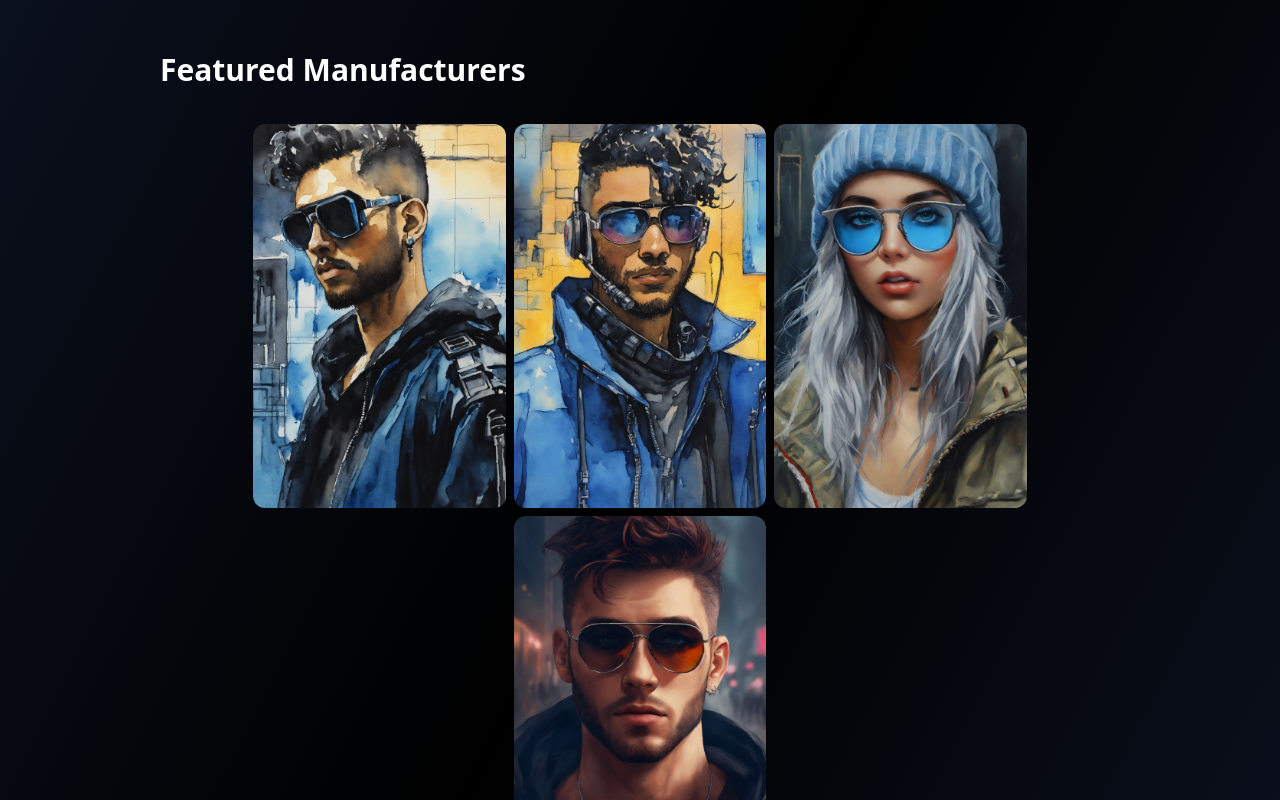
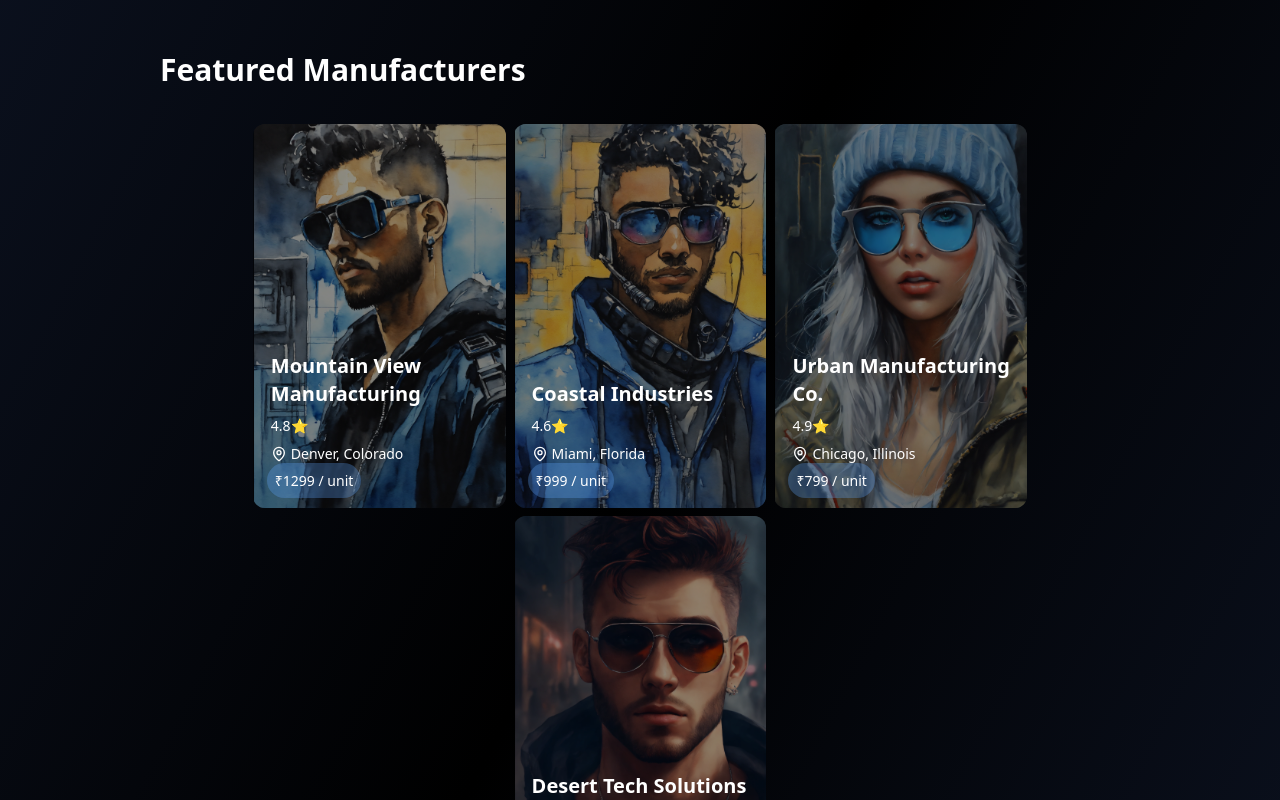
Before and after one commit to tashifkhan/Designique-rideHack24, a Next.js app in the folder frontend/: page /manufacturer in a window 1280 px wide. Shown: the part 780-1580 px from the top of the page. Built offline with nearby package versions, Linux system fonts and the light colour scheme.

Commit message:
featured manu updated

```diff
--- a/frontend/components/ui/direction-aware-hover.tsx
+++ b/frontend/components/ui/direction-aware-hover.tsx
@@ -63,10 +63,11 @@ export const DirectionAwareHover = ({
 
 	return (
 		<motion.div
+			onClick={() => setDirection(direction === "" ? "left" : "")}
 			onMouseEnter={handleMouseEnter}
 			ref={ref}
 			className={cn(
-				"md:h-96 w-60 h-60 md:w-96 bg-transparent rounded-xl overflow-hidden group/card relative",
+				"md:h-96 w-60 h-60 md:w-96 bg-transparent rounded-xl overflow-hidden group/card relative cursor-pointer",
 				className
 			)}
 		>
@@ -74,10 +75,15 @@ export const DirectionAwareHover = ({
 				<motion.div
 					className="relative h-full w-full"
 					initial="initial"
-					whileHover={direction}
+					animate={direction ? direction : "initial"}
 					exit="exit"
 				>
-					<motion.div className="group-hover/card:block hidden absolute inset-0 w-full h-full bg-black/40 z-10 transition duration-500" />
+					<motion.div
+						className={cn(
+							"absolute inset-0 w-full h-full bg-black/40 z-10 transition duration-500",
+							direction ? "block" : "hidden"
+						)}
+					/>
 					<motion.div
 						variants={variants}
 						className="h-full w-full relative bg-black"
```
